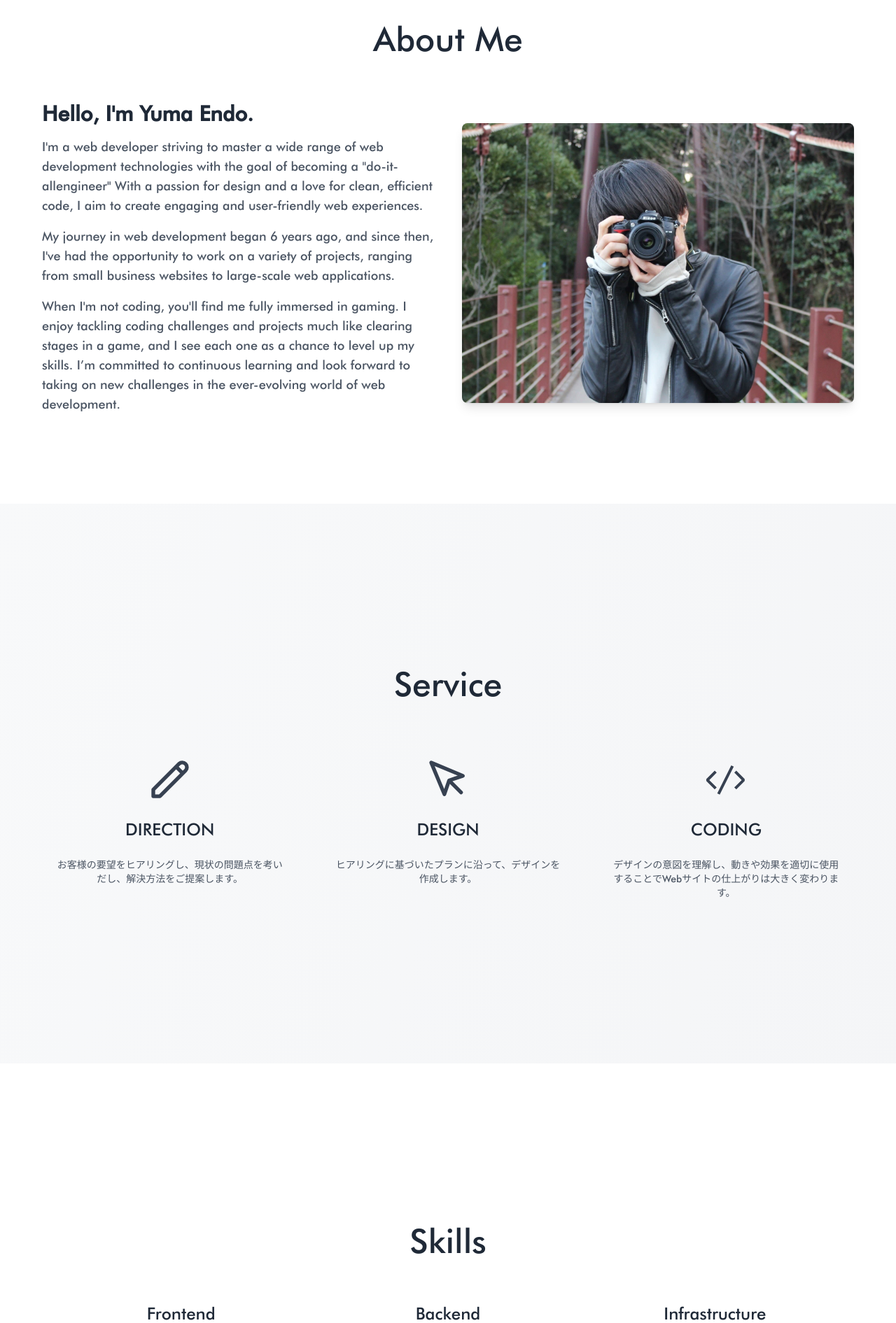
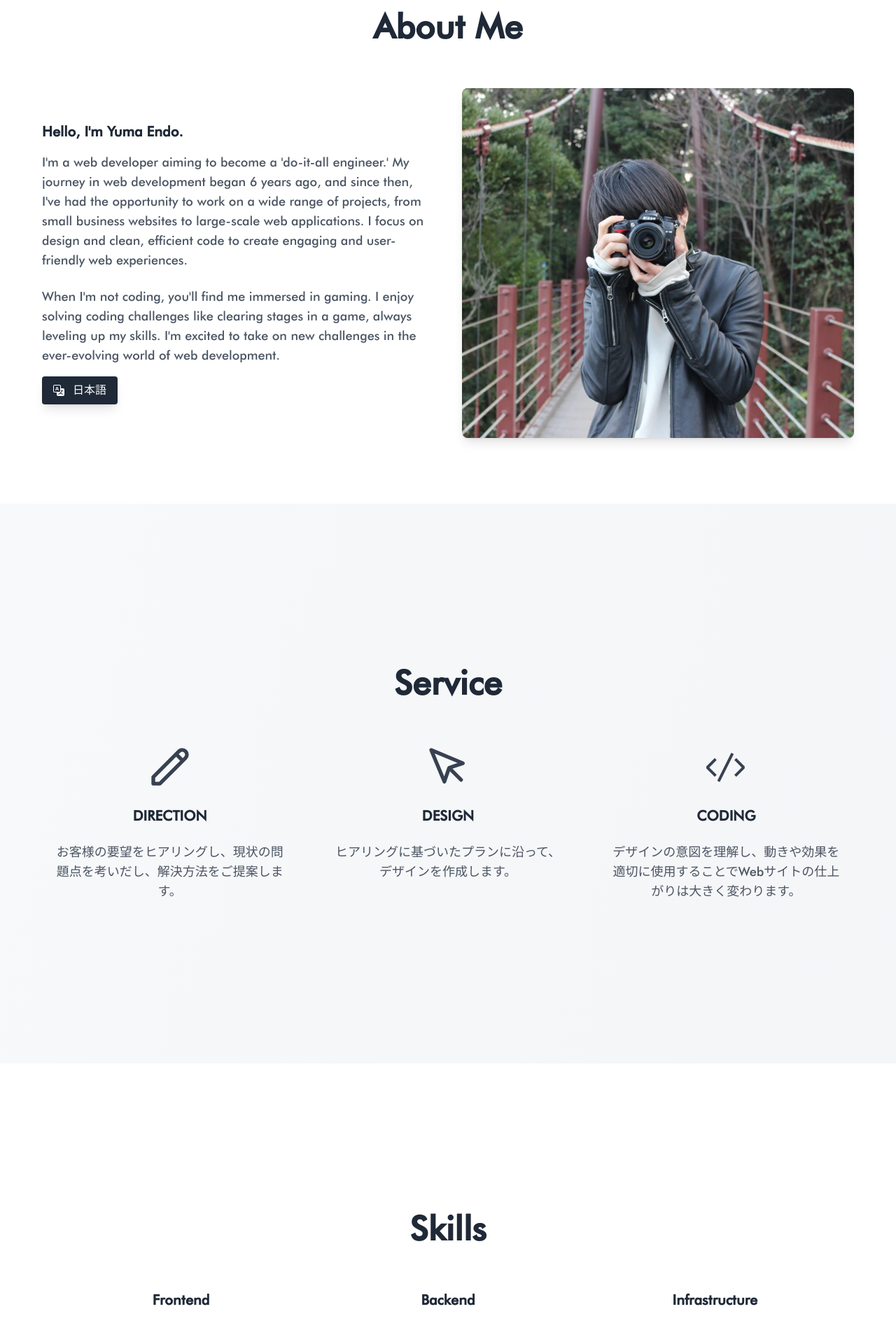
Before and after one commit to osutada/portfolio, a Next.js app: page / in a window 1280 px wide. Shown: the part 880-2771 px from the top of the page at 70% size. Built offline with nearby package versions, Linux system fonts and the light colour scheme; a web font is replaced by a local one.

Commit message:
Aboutに日本語翻訳を追加、その他カスタムクラス使ってみる

```diff
--- a/src/components/About.tsx
+++ b/src/components/About.tsx
@@ -1,11 +1,58 @@
 import { motion } from "framer-motion";
+import { useState } from "react";
+import { BsTranslate } from "react-icons/bs";
 
 export default function About() {
+  const [language, setLanguage] = useState<"EN" | "JP">("EN");
+  const changeLanguage = (language: string): "EN" | "JP" => {
+    return language === "EN" ? "JP" : "EN";
+  };
+
+  function calculateYearsSince(
+    startYear: number,
+    startMonth = 0,
+    startDay = 1
+  ) {
+    const startDate = new Date(startYear, startMonth, startDay);
+    const today = new Date();
+    let yearsElapsed = today.getFullYear() - startDate.getFullYear();
+    if (
+      today.getMonth() < startDate.getMonth() ||
+      (today.getMonth() === startDate.getMonth() &&
+        today.getDate() < startDate.getDate())
+    ) {
+      yearsElapsed--;
+    }
+
+    return yearsElapsed;
+  }
+
+  // 2018/06/15~~
+  const yearsOfExperience = calculateYearsSince(2018, 5, 15);
+
+  const content = {
+    EN: {
+      paragraph1: `I'm a web developer aiming to become a 'do-it-all engineer.'
+      My journey in web development began ${yearsOfExperience} years ago, and since then, I've had the opportunity to work on a wide range of projects, from small business websites to large-scale web applications.
+      I focus on design and clean, efficient code to create engaging and user-friendly web experiences.`,
+      paragraph2: `When I'm not coding, you'll find me immersed in gaming.
+        I enjoy solving coding challenges like clearing stages in a game, always leveling up my skills.
+        I'm excited to take on new challenges in the ever-evolving world of web development.`,
+    },
+    JP: {
+      paragraph1: `私は“なんでもできるエンジニア”を目指しているWebエンジニアです。
+      Web開発の旅は${yearsOfExperience}年前に始まり、小規模なビジネスサイトから大規模なWebアプリケーションまで、さまざまなプロジェクトに携わってきました。
+      デザインへのこだわりとクリーンで効率的なコードを大切にし、魅力的で使いやすいWeb体験を提供することを目標としています。 `,
+      paragraph2: `私の趣味はゲームですが、コーディングの課題やプロジェクトに取り組むことはゲームのランクを上げる過程と似ており、日々楽しみながら学び続けています。
+        これからも新たな挑戦を通じて最高ランクを目指していきます。`,
+    },
+  };
+
   return (
     <>
       <div className="container m-1 px-4">
         <motion.h2
-          className="text-4xl sm:text-5xl text-center mb-16 font-light text-gray-800 dark:text-gray-200"
+          className="section-title"
           initial={{ opacity: 0, y: 50 }}
           whileInView={{ opacity: 1, y: 0 }}
           transition={{ duration: 0.5 }}
@@ -21,30 +68,20 @@ export default function About() {
             transition={{ duration: 0.5 }}
             viewport={{ once: false }}
           >
-            <h3 className="text-2xl sm:text-3xl font-semibold mb-4 text-gray-800 dark:text-gray-200">
-              Hello, I&apos;m Yuma Endo.
-            </h3>
-            <p className="text-base sm:text-lg mb-4 text-gray-600 dark:text-gray-400">
-              I&apos;m a web developer striving to master a wide range of web
-              development technologies with the goal of becoming a
-              &quot;do-it-allengineer&quot; With a passion for design and a love
-              for clean, efficient code, I aim to create engaging and
-              user-friendly web experiences.
-            </p>
-            <p className="text-base sm:text-lg mb-4 text-gray-600 dark:text-gray-400">
-              My journey in web development began 6 years ago, and since then,
-              I&apos;ve had the opportunity to work on a variety of projects,
-              ranging from small business websites to large-scale web
-              applications.
-            </p>
-            <p className="text-base sm:text-lg mb-4 text-gray-600 dark:text-gray-400">
-              When I&apos;m not coding, you&apos;ll find me fully immersed in
-              gaming. I enjoy tackling coding challenges and projects much like
-              clearing stages in a game, and I see each one as a chance to level
-              up my skills. I’m committed to continuous learning and look
-              forward to taking on new challenges in the ever-evolving world of
-              web development.
-            </p>
+            <div className="mb-4">
+              <h3 className="section-subtitle">Hello, I&apos;m Yuma Endo.</h3>
+              <p className="section-text mb-6">
+                {content[language].paragraph1}
+              </p>
+              <p className="section-text">{content[language].paragraph2}</p>
+            </div>
+            <button
+              onClick={() => setLanguage(changeLanguage(language))}
+              className="button-color px-4 py-2 flex justify-center rounded shadow-lg"
+            >
+              <BsTranslate className="mr-3 mt-1" />
+              {language === "EN" ? "日本語" : "English"}
+            </button>
           </motion.div>
           <motion.div
             className="md:w-1/2"
@@ -53,7 +90,7 @@ export default function About() {
             transition={{ duration: 0.5 }}
             viewport={{ once: false }}
           >
-            <div className="w-full h-[400px] bg-gradient-to-br from-gray-200 to-gray-300 dark:from-gray-700 dark:to-gray-600 rounded-lg shadow-lg overflow-hidden">
+            <div className="w-full h-[500px] bg-gradient-to-br from-gray-200 to-gray-300 dark:from-gray-700 dark:to-gray-600 rounded-lg shadow-lg overflow-hidden">
               <img
                 src="/images/aboutMe.jpeg"
                 alt="aboutMe"
--- a/src/components/Contact.tsx
+++ b/src/components/Contact.tsx
@@ -5,7 +5,7 @@ export default function Contact() {
     <>
       <div className="container mx-auto px-4">
         <motion.h2
-          className="text-4xl sm:text-5xl text-center mb-16 font-light text-gray-800 dark:text-gray-200"
+          className="section-title"
           initial={{ opacity: 0, y: 50 }}
           whileInView={{ opacity: 1, y: 0 }}
           transition={{ duration: 0.5 }}
@@ -71,7 +71,7 @@ export default function Contact() {
           </div>
           <button
             type="submit"
-            className="w-full bg-gray-800 text-white py-2 px-4 rounded-md hover:bg-gray-700 transition-colors disabled:opacity-50"
+            className="button-color w-full py-2 px-4 rounded-md disabled:opacity-50"
           >
             {"Send Message"}
           </button>
--- a/src/components/Service.tsx
+++ b/src/components/Service.tsx
@@ -8,7 +8,7 @@ export default function Service() {
     <>
       <div className="container m-5 px-4">
         <motion.h2
-          className="text-4xl sm:text-5xl text-center mb-20 font-light text-gray-800 dark:text-gray-200"
+          className="section-title"
           initial={{ opacity: 0, y: 50 }}
           whileInView={{ opacity: 1, y: 0 }}
           transition={{ duration: 0.5 }}
@@ -46,12 +46,8 @@ export default function Service() {
               viewport={{ once: false }}
             >
               <service.icon className="w-16 h-16 text-gray-700 dark:text-gray-300" />
-              <h3 className="text-xl sm:text-2xl font-medium text-gray-800 dark:text-gray-200">
-                {service.title}
-              </h3>
-              <p className="text-sm text-gray-600 dark:text-gray-400">
-                {service.description}
-              </p>
+              <h3 className="section-subtitle">{service.title}</h3>
+              <p className="section-text">{service.description}</p>
             </motion.div>
           ))}
         </div>
--- a/src/components/Skills.tsx
+++ b/src/components/Skills.tsx
@@ -40,7 +40,7 @@ export default function Skills() {
   return (
     <div className="container m-5 px-6">
       <motion.h2
-        className="text-4xl sm:text-5xl text-center mb-16 font-light text-gray-800 dark:text-gray-200"
+        className="section-title"
         initial={{ opacity: 0, y: 50 }}
         whileInView={{ opacity: 1, y: 0 }}
         transition={{ duration: 0.5 }}
@@ -58,16 +58,12 @@ export default function Skills() {
             transition={{ duration: 0.5, delay: categoryIndex * 0.1 }}
             viewport={{ once: false }}
           >
-            <h3 className="text-xl sm:text-2xl font-medium mb-4 text-gray-800 dark:text-gray-200">
-              {skillCategory.category}
-            </h3>
+            <h3 className="section-subtitle">{skillCategory.category}</h3>
             <div className="w-full space-y-4">
               {skillCategory.items.map((skill, skillIndex) => (
                 <div key={skill.name} className="relative">
                   <div className="flex items-center justify-between mb-4">
-                    <span className="text-sm font-medium text-gray-800 dark:text-gray-200">
-                      {skill.name}
-                    </span>
+                    <span className="section-text">{skill.name}</span>
                     <div className="flex">
                       {[1, 2, 3, 4, 5].map((star) => (
                         <motion.div
--- a/src/components/layout/Header.tsx
+++ b/src/components/layout/Header.tsx
@@ -31,9 +31,9 @@ export default function Header() {
           <div className="flex justify-between md:justify-end items-center space-x-8">
             <div className="md:hidden">
               <motion.button
-                className="text-2xl text-gray-800 dark:text-gray-200 p-2"
+                className="section-title-text-color p-2"
                 onClick={() => setIsMenuOpen(!isMenuOpen)}
-                aria-label="Toggle menu"
+                aria-label="Toggle"
                 initial={{ opacity: 0, scale: 0 }}
                 animate={{ opacity: 1, scale: 1 }}
                 transition={{ duration: 0.5 }}
--- a/src/components/parts/LightAndDarkButton.tsx
+++ b/src/components/parts/LightAndDarkButton.tsx
@@ -28,7 +28,7 @@ export default function LightAndDarkButton() {
       {mounted && (
         <motion.button
           onClick={toggleTheme}
-          className="p-2 rounded-full bg-gray-700 dark:bg-gray-200 text-gray-200 dark:text-gray-800"
+          className="button-color p-2 rounded-full"
           aria-label={`${getToggleTheme(theme)} mode`}
           initial={{ opacity: 0, scale: 0 }}
           animate={{ opacity: 1, scale: 1 }}
--- a/src/components/parts/ScrollTopButton.tsx
+++ b/src/components/parts/ScrollTopButton.tsx
@@ -23,7 +23,7 @@ export default function ScrollTopButton() {
     <>
       {showScrollTop && (
         <motion.button
-          className="fixed bottom-8 right-8 rounded-full p-3 bg-slate-600 text-white shadow-lg transition-colors hover:bg-slate-700"
+          className="button-color fixed bottom-8 right-8 rounded-full p-3 shadow-lg "
           onClick={scrollToTop}
           initial={{ opacity: 0, y: 20 }}
           animate={{ opacity: 1, y: 0 }}
--- a/src/styles/globals.css
+++ b/src/styles/globals.css
@@ -31,3 +31,39 @@ body {
   background: var(--background);
   font-family: Futura, Roboto, Helvetica, sans-serif;
 }
+
+/*
+  セクション毎のタイトルカラー
+*/
+.section-title-text-color {
+  @apply text-gray-800 dark:text-gray-200;
+}
+
+/*
+  セクション毎のタイトルに用いる共通クラス
+*/
+.section-title {
+  @apply text-4xl sm:text-5xl font-bold text-center mb-16 section-title-text-color;
+}
+
+/*
+  セクション毎のサブタイトルに用いる共通クラス
+*/
+.section-subtitle {
+  @apply text-lg sm:text-xl font-semibold mb-4 section-title-text-color;
+}
+
+/*
+  セクション毎のテキストに用いる共通クラス
+*/
+.section-text {
+  @apply text-base sm:text-lg text-gray-600 dark:text-gray-400;
+}
+
+/*
+  画面内全てのボタンコンポーネントに用いる共通クラス
+  背景色, 背景色(ホバー時), テキスト色
+*/
+.button-color {
+  @apply bg-gray-800 dark:bg-gray-200 text-white dark:text-gray-900 hover:bg-gray-700 dark:hover:bg-gray-300 transition-colors duration-200;
+}
```
Also changed, not shown: src/components/Home.tsx (+3 -6 lines), src/components/layout/Footer.tsx (+3 -5 lines).
